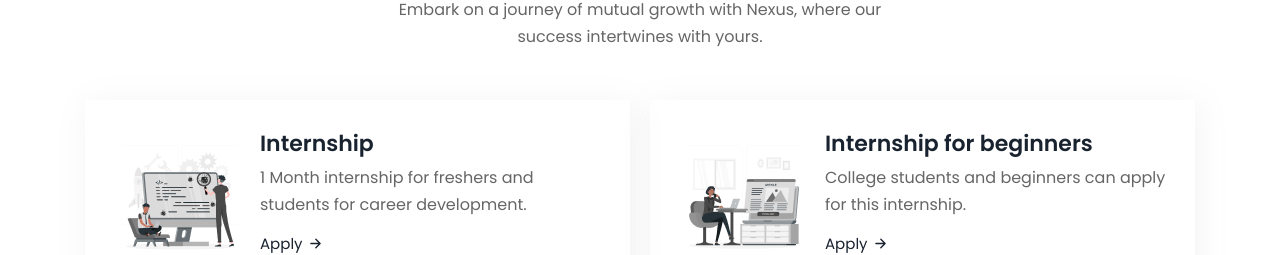
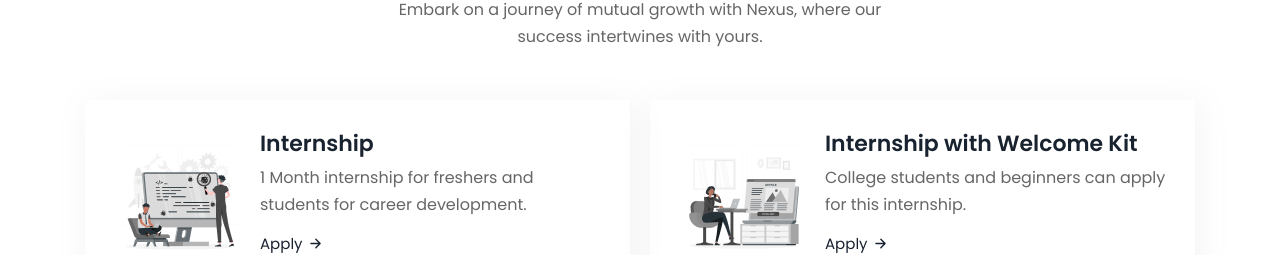
Before and after one commit to naveen4555/Company, a plain HTML site: page index.html in a window 1280 px wide. Shown: the part 1636-1891 px from the top of the page. Drawn offline with nearby package versions, Linux system fonts and the light colour scheme; a web font is replaced by a local one.

Commit message:
Update index.html

```diff
--- a/index.html
+++ b/index.html
@@ -309,7 +309,7 @@
 
                 <div class="card-content">
 
-                  <h3 class="h3 card-title">Internship for beginners</h3>
+                  <h3 class="h3 card-title">Internship with Welcome Kit</h3>
 
                   <p class="card-text">
                     College students and beginners can apply for this internship.
```
